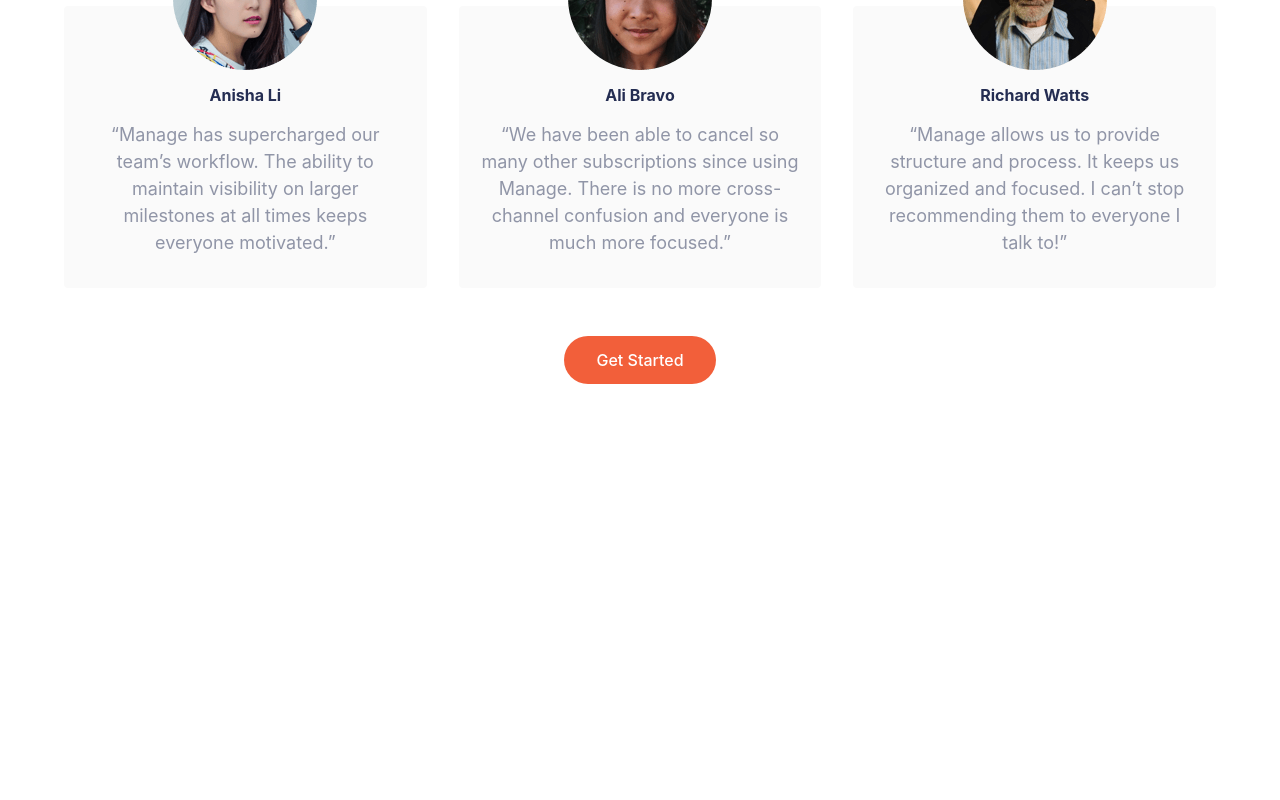
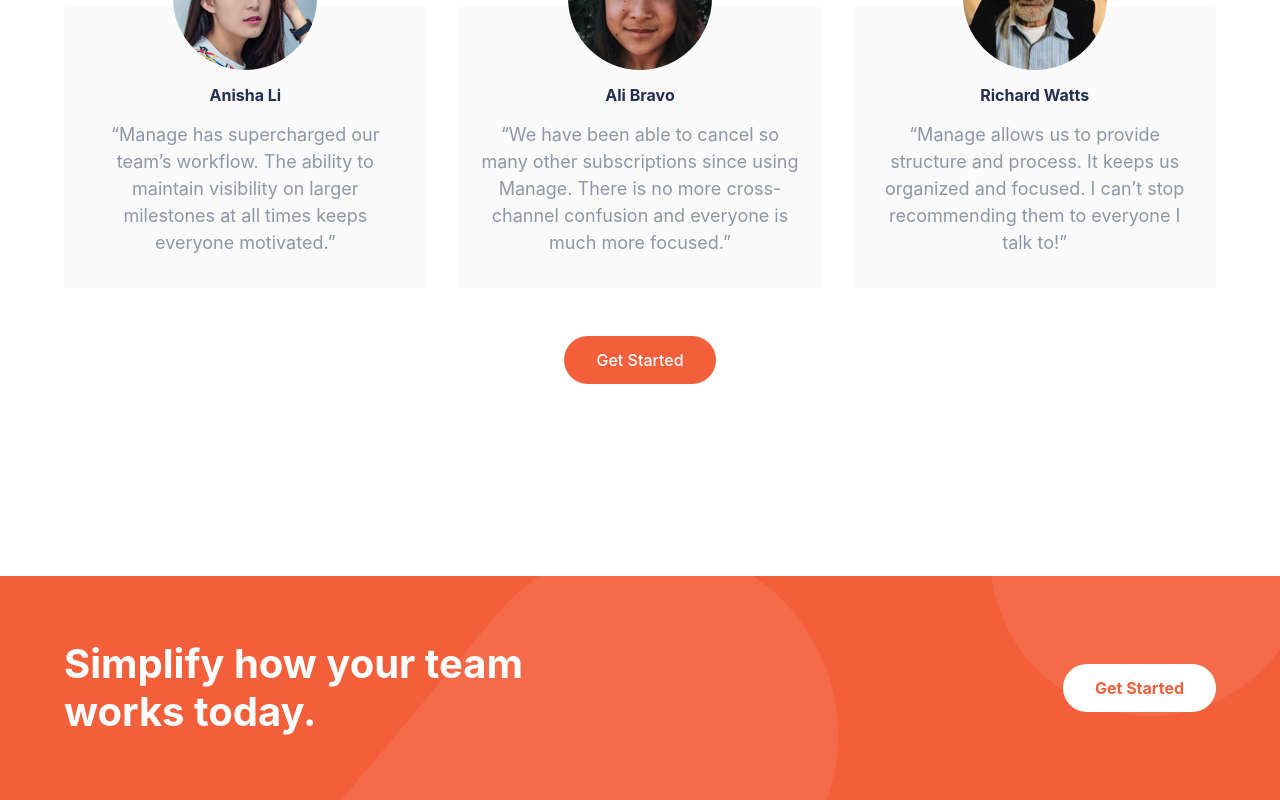
Before and after one commit to fervillalbag/landingmanage-chakraui, a Next.js app: page / in a window 1280 px wide. Shown: the part 1563-2363 px from the top of the page. Before the commit the page ends 2011 px from the top, so only its background shows below. Built offline with nearby package versions, Linux system fonts and the light colour scheme.

Commit message:
feat: simplify section

```diff
--- a/src/pages/index.tsx
+++ b/src/pages/index.tsx
@@ -343,6 +343,74 @@ const Home: React.FC = () => {
           </Link>
         </Flex>
       </Box>
+
+      {/* Simplify */}
+      <Box
+        backgroundColor="hsl(12, 88%, 59%)"
+        marginTop="128px"
+        width="100%"
+        overflow="hidden"
+        position="relative"
+        _before={{
+          content: '""',
+          display: 'block',
+          position: 'absolute',
+          top: '-100px',
+          left: '21%',
+          width: '24rem',
+          height: '60rem',
+          backgroundColor: 'hsl(12, 88%, 62%)',
+          borderRadius: '24rem',
+          transform: 'rotate(40deg)',
+          zIndex: 1
+        }}
+        _after={{
+          content: '""',
+          display: 'block',
+          position: 'absolute',
+          top: -180,
+          right: -30,
+          width: '20rem',
+          height: '20rem',
+          backgroundColor: 'hsl(12, 88%, 62%)',
+          borderRadius: '24rem',
+          transform: 'rotate(40deg)',
+          zIndex: 1
+        }}
+      >
+        <Flex
+          padding="64px 0"
+          width="90%"
+          margin="0 auto"
+          maxWidth="1200px"
+          alignItems="center"
+          justifyContent="space-between"
+        >
+          <Box position="relative" zIndex="10">
+            <Heading fontSize="40px" color="#fff" maxWidth="70%">
+              Simplify how your team works today.
+            </Heading>
+          </Box>
+          <Box position="relative" zIndex="10">
+            <Link href="/">
+              <Text
+                as="a"
+                display="block"
+                color="hsl(12, 88%, 59%)"
+                backgroundColor="#fff"
+                fontWeight="700"
+                textAlign="center"
+                px={8}
+                py={3}
+                rounded={30}
+                _hover={{ cursor: 'pointer' }}
+              >
+                Get Started
+              </Text>
+            </Link>
+          </Box>
+        </Flex>
+      </Box>
     </Layout>
   )
 }
```
